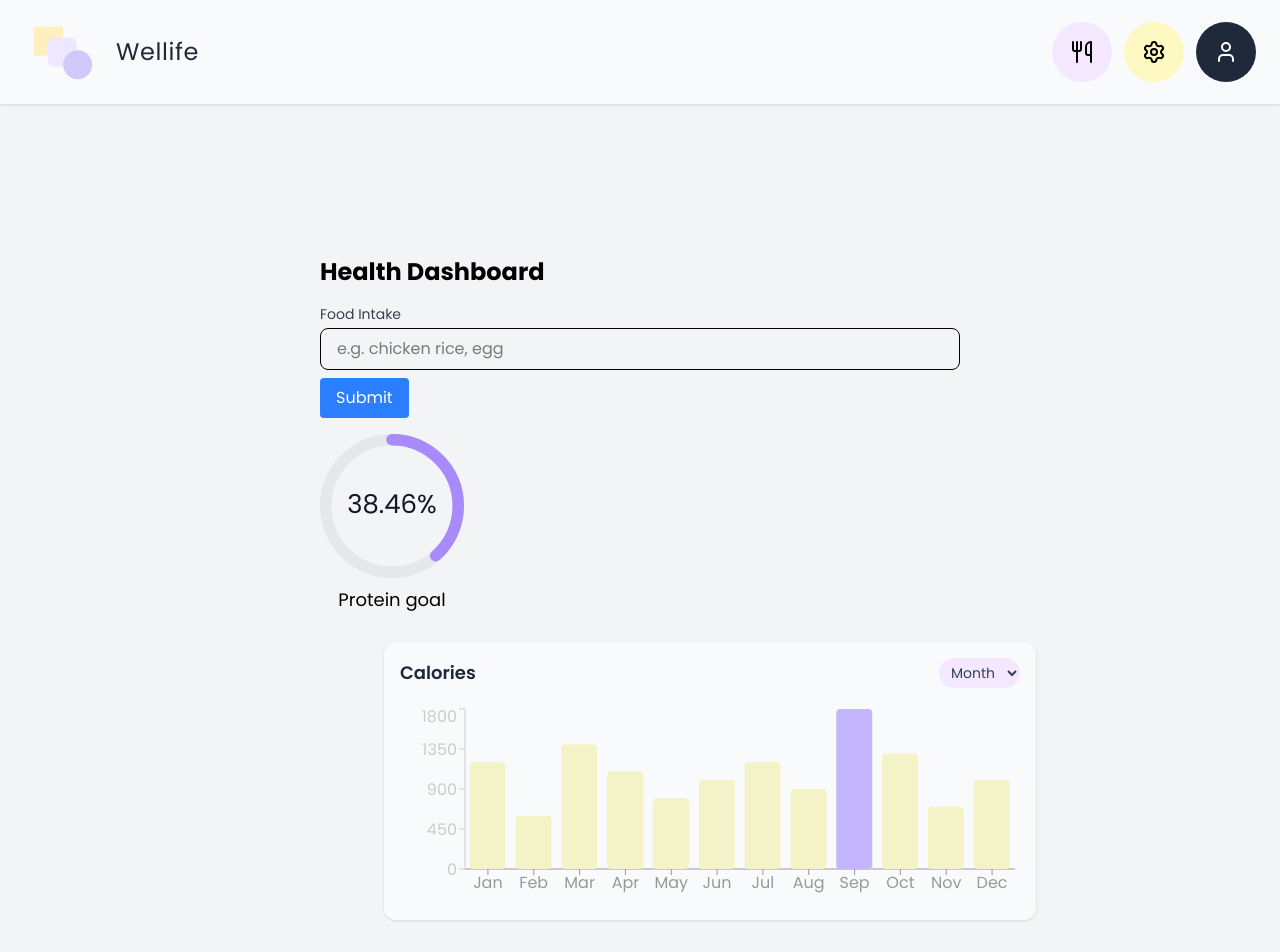
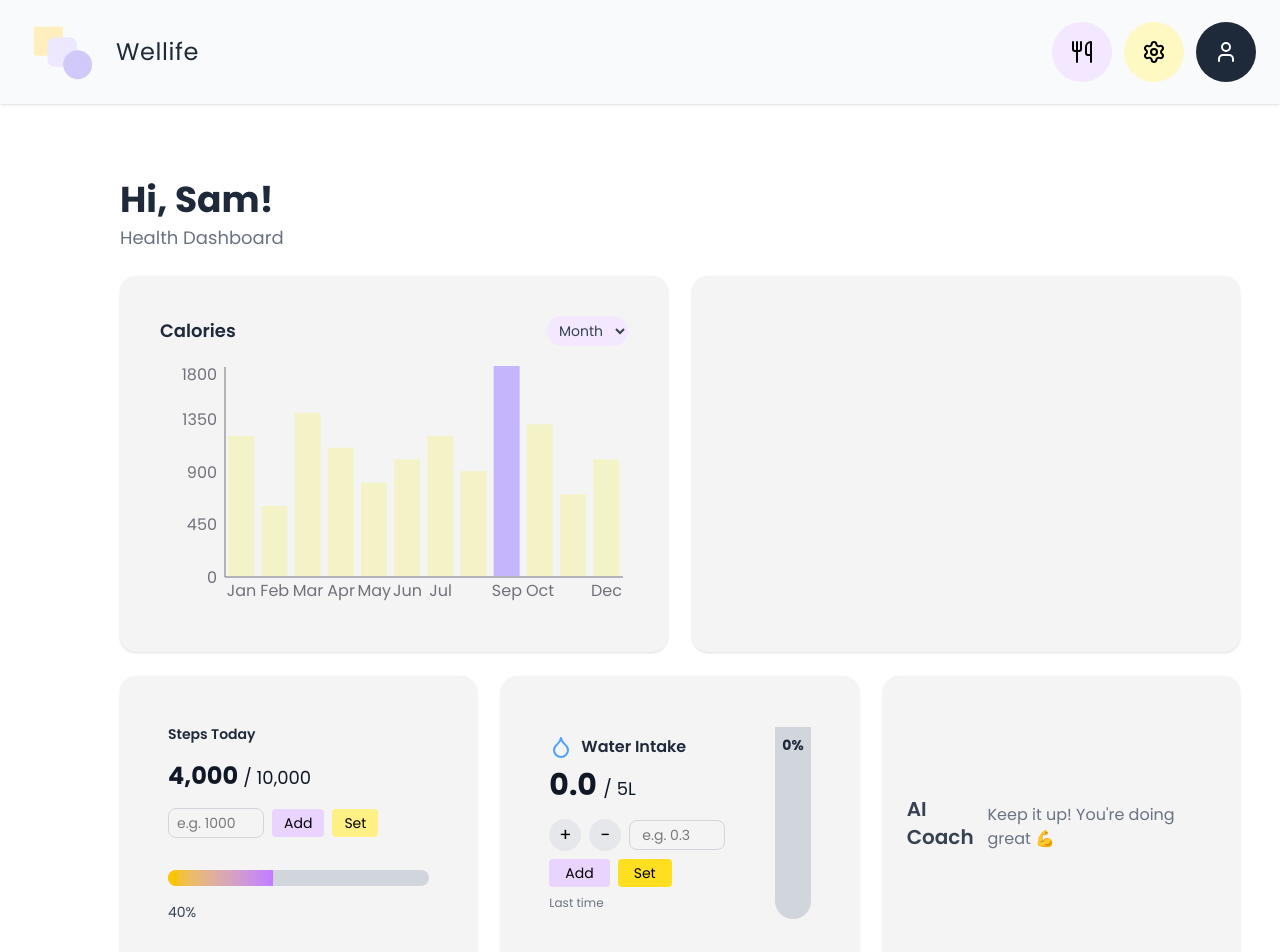
Before and after one commit to SAMTAN444/nutrition-tracker, a React (Vite) app in the folder frontend/: page / in a window 1280 px wide. Shown: the top 952 px of the page. Built offline with nearby package versions, Linux system fonts and the light colour scheme.

Commit message:
Added Water Intake feature

```diff
--- a/frontend/package.json
+++ b/frontend/package.json
@@ -11,6 +11,7 @@
   },
   "dependencies": {
     "@tailwindcss/vite": "^4.1.11",
+    "framer-motion": "^12.23.0",
     "lucide-react": "^0.525.0",
     "react": "^19.1.0",
     "react-circular-progressbar": "^2.2.0",
--- a/frontend/src/App.jsx
+++ b/frontend/src/App.jsx
@@ -3,7 +3,7 @@ import Dashboard from './pages/Dashboard';
 
 function App() {
   return (
-    <main className="bg-gray-100 min-h-screen p-60">
+    <main className="bg-white min-h-screen">
       <Dashboard />
     </main>
   );
--- a/frontend/src/components/CalorieChart.jsx
+++ b/frontend/src/components/CalorieChart.jsx
@@ -37,8 +37,8 @@ const CustomTooltip = ({ active, payload, label }) => {
 
 const CalorieChart = () => {
   return (
-    <div className="w-[700px] p-6 mt-10 ml-10">
-      <div className="bg-gray-50 p-4 rounded-xl shadow-sm">
+    <div className="h-full w-full">
+      <div className="bg-[#f4f4f5] p-4 rounded-2xl w-full h-full">
         <div className="flex justify-between items-center mb-4">
           <h2 className="text-lg font-semibold text-gray-800">Calories</h2>
           <select className="bg-purple-100 text-sm px-2 py-1 rounded-full text-gray-700">
@@ -46,10 +46,19 @@ const CalorieChart = () => {
           </select>
         </div>
 
-        <ResponsiveContainer width="100%" height={200}>
+        <ResponsiveContainer width="100%" height={250}>
           <BarChart data={data}>
-            <XAxis dataKey="month" stroke="#999" />
-            <YAxis stroke="#ccc" />
+            <XAxis
+              dataKey="month"
+              stroke="#71717A" // light gray (Tailwind slate-300)
+              axisLine={{ stroke: "#71717A" }}
+              tickLine={false}
+            />
+            <YAxis
+              stroke="#71717A"
+              axisLine={{ stroke: "#71717A" }}
+              tickLine={false}
+            />
             <Tooltip
               content={<CustomTooltip />}
               cursor={{ fill: "transparent" }}
@@ -68,12 +77,12 @@ const CalorieChart = () => {
                 return (
                   <rect
                     x={x}
-                    y={y}
+                    y={y - 1}
                     width={width}
                     height={height}
                     fill={color}
-                    rx={4}
-                    ry={4}
+                    rx={0}
+                    ry={0}
                   />
                 );
               }}
--- /dev/null
+++ b/frontend/src/components/StepsTracker.jsx
@@ -0,0 +1,70 @@
+import { useState } from "react";
+import { motion } from "framer-motion";
+
+const StepsTracker = () => {
+  const goal = 10000; // daily steps goal
+  const [steps, setSteps] = useState(4000);
+  const [input, setInput] = useState("");
+  const percentage = Math.min((steps / goal) * 100, 100);
+
+  const handleAdd = () => {
+    const value = parseInt(input);
+    if (!isNaN(value) && value > 0) {
+      setSteps((prev) => Math.min(prev + value, goal));
+      setInput("");
+    }
+  };
+
+  const handleSet = () => {
+    const value = parseInt(input);
+    if (!isNaN(value) && value >= 0) {
+      setSteps(Math.min(value, goal));
+      setInput("");
+    }
+  };
+
+  return (
+    <div className="w-full h-full bg-[#f4f4f5] rounded-2xl p-6 flex flex-col items-start gap-4">
+      <h3 className="text-sm font-semibold text-gray-800">Steps Today</h3>
+
+      <p className="text-2xl font-bold text-gray-900">
+        {steps.toLocaleString()} <span className="text-lg font-medium">/ {goal.toLocaleString()}</span>
+      </p>
+
+      <div className="flex items-center gap-2">
+        <input
+          type="number"
+          placeholder="e.g. 1000"
+          value={input}
+          onChange={(e) => setInput(e.target.value)}
+          className="border border-gray-300 rounded-lg px-2 py-1 text-sm w-24"
+        />
+        <button
+          onClick={handleAdd}
+          className="bg-purple-200 hover:bg-purple-300 text-black px-3 py-1 rounded text-sm"
+        >
+          Add
+        </button>
+        <button
+          onClick={handleSet}
+          className="bg-yellow-200 hover:bg-yellow-300 text-black px-3 py-1 rounded text-sm"
+        >
+          Set
+        </button>
+      </div>
+
+      <div className="w-full h-4 bg-gray-300 rounded-full overflow-hidden mt-4">
+        <motion.div
+          initial={{ width: 0 }}
+          animate={{ width: `${percentage}%` }}
+          transition={{ duration: 0.6, type: "spring", bounce: 0.3 }}
+          className="h-full bg-gradient-to-r from-yellow-400 to-purple-400"
+        />
+      </div>
+
+      <span className="text-sm font-medium text-gray-700">{percentage.toFixed(0)}%</span>
+    </div>
+  );
+};
+
+export default StepsTracker;
--- /dev/null
+++ b/frontend/src/components/WaterIntake.jsx
@@ -0,0 +1,119 @@
+import { useState } from "react";
+import { motion } from "framer-motion";
+import { Droplet } from "lucide-react"; // water icon
+
+const WaterIntake = () => {
+  const goal = 5.0;
+  const [water, setWater] = useState(0);
+  const [inputAmount, setInputAmount] = useState("");
+  const [lastTime, setLastTime] = useState("");
+
+  const updateTime = () => {
+    const now = new Date();
+    const formatted = now.toLocaleTimeString([], {
+      hour: "2-digit",
+      minute: "2-digit",
+    });
+    setLastTime(formatted);
+  };
+
+  const handleAdd = (amount) => {
+    const updated = Math.min(water + amount, goal);
+    setWater(updated);
+    updateTime();
+  };
+
+  const handleSubtract = () => {
+    const updated = Math.max(water - 0.1, 0);
+    setWater(updated);
+    updateTime();
+  };
+
+  const handleInput = () => {
+    const value = parseFloat(inputAmount);
+    if (!isNaN(value) && value > 0) {
+      handleAdd(value);
+      setInputAmount("");
+    }
+  };
+
+  const handleSet = () => {
+    const value = parseFloat(inputAmount);
+    if (!isNaN(value) && value >= 0) {
+      const updated = Math.min(value, goal);
+      setWater(updated);
+      setInputAmount("");
+      updateTime();
+    }
+  };
+
+  const percentage = Math.min((water / goal) * 100, 100);
+
+  return (
+    <div className="w-full h-full bg-[#f4f4f5] rounded-2xl p-6 flex flex-col lg:flex-row justify-center items-center gap-8">
+      {/* Left side: text and buttons */}
+      <div className="flex flex-col items-center lg:items-start">
+        <div className="flex items-center gap-2 mb-2">
+          <Droplet className="w-6 h-6 text-blue-400" />
+          <h3 className="text-m font-semibold text-gray-800">Water Intake</h3>
+        </div>
+
+        <p className="text-3xl font-bold text-gray-900 mb-4">
+          {water.toFixed(1)} <span className="text-lg font-medium">/ {goal}L</span>
+        </p>
+
+        <div className="flex items-center gap-2 flex-wrap mb-2">
+          <button
+            onClick={() => handleAdd(0.1)}
+            className="w-8 h-8 rounded-full bg-gray-200 hover:bg-yellow-200 flex items-center justify-center text-black text-lg"
+          >
+            +
+          </button>
+          <button
+            onClick={handleSubtract}
+            className="w-8 h-8 rounded-full bg-gray-200 hover:bg-yellow-200 flex items-center justify-center text-black text-lg"
+          >
+            −
+          </button>
+          <input
+            type="number"
+            step="0.1"
+            placeholder="e.g. 0.3"
+            value={inputAmount}
+            onChange={(e) => setInputAmount(e.target.value)}
+            className="border border-gray-300 rounded-lg px-3 py-1 text-sm w-24"
+          />
+          <button
+            onClick={handleInput}
+            className="bg-purple-200 hover:bg-purple-300 text-black px-4 py-1 rounded text-sm"
+          >
+            Add
+          </button>
+          <button
+            onClick={handleSet}
+            className="bg-yellow-300 hover:bg-yellow-400 text-black px-4 py-1 rounded text-sm"
+          >
+            Set
+          </button>
+        </div>
+
+        <p className="text-xs text-gray-500">Last time {lastTime}</p>
+      </div>
+
+      {/* Right side: meter bar */}
+      <div className="relative h-48 w-14 rounded-b-full bg-gray-300 overflow-hidden flex items-end justify-center">
+        <motion.div
+          initial={{ height: 0 }}
+          animate={{ height: `${percentage}%` }}
+          transition={{ duration: 0.6, type: "spring", bounce: 0.5 }}
+          className="absolute bottom-0 w-full bg-gradient-to-t from-blue-500 to-blue-300"
+        />
+        <span className="absolute top-2 text-sm font-bold text-gray-800">
+          {Math.round(percentage)}%
+        </span>
+      </div>
+    </div>
+  );
+};
+
+export default WaterIntake;
--- a/frontend/src/pages/Dashboard.jsx
+++ b/frontend/src/pages/Dashboard.jsx
@@ -2,8 +2,10 @@ import FoodInput from "../components/FoodInput";
 import ProteinProgress from "../components/ProteinProgress";
 import ActivityInput from "../components/ActivityInput";
 import AICoach from "../components/AICoach";
-import Navbar from "../components/Navbar"
+import Navbar from "../components/Navbar";
 import CalorieChart from "../components/CalorieChart";
+import WaterIntake from "../components/WaterIntake";
+import StepsTracker from "../components/StepsTracker";
 import { useState } from "react";
 
 const Dashboard = () => {
@@ -25,16 +27,47 @@ const Dashboard = () => {
   };
   return (
     <>
-      <div className="max-w-2xl mx-auto p-4">
-         <Navbar />
-        <h1 className="text-2xl font-bold mb-4">Health Dashboard</h1>
-        <FoodInput onSubmit={handleFoodSubmit} />
-        <ProteinProgress current={protein} goal={proteinGoal} />
-        <CalorieChart />
-        {/*
-        <ActivityInput onSubmit={handleStepsSubmit} />
-        <AICoach calores={calories} protein={protein} goal={proteinGoal} />
-        */}
+      <div className="min-h-screen bg-white pt-35 pl-20">
+        <Navbar />
+        {/* Main Content */}
+        <div className="flex-1 px-10 pt-10">
+          {/* Header */}
+          <div className="mb-6">
+            <h1 className="text-4xl font-bold text-gray-800">Hi, Sam!</h1>
+            <p className="text-lg text-gray-500 mt-1">Health Dashboard</p>
+          </div>
+
+          {/* Top Row: 2 Long Cards */}
+          <div className="grid grid-cols-1 lg:grid-cols-2  gap-6 mb-6">
+            <div className="bg-[#f4f4f5] rounded-2xl shadow p-6 flex items-center justify-center">
+              <CalorieChart />
+            </div>
+
+            <div className="bg-[#f4f4f5] rounded-2xl shadow p-6 flex items-center justify-center">
+            </div>
+          </div>
+
+          {/* Bottom Row: 3 Small Cards */}
+          <div className="grid grid-cols-1 md:grid-cols-2 lg:grid-cols-3 gap-6">
+            <div className="bg-[#f4f4f5] rounded-2xl shadow p-6 flex items-center justify-center">
+              <StepsTracker />
+            </div>
+
+            <div className="bg-[#f4f4f5] rounded-2xl shadow p-6 flex items-center justify-center">
+              <WaterIntake />
+            </div>
+
+            <div className="bg-[#f4f4f5] rounded-2xl shadow p-6 flex items-center justify-center">
+              {/* Meditation or AICoach placeholder */}
+              <div className="text-xl font-semibold text-gray-700">
+                AI Coach
+              </div>
+              <p className="text-gray-500 mt-2">
+                Keep it up! You're doing great 💪
+              </p>
+            </div>
+          </div>
+        </div>
       </div>
     </>
   );
```
Also changed, not shown: 1 other file (tests, documents, lock files or other folders).
